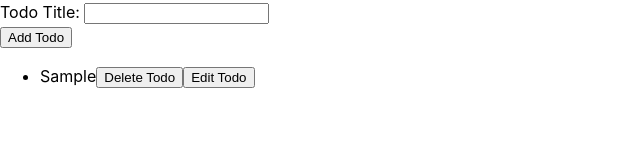
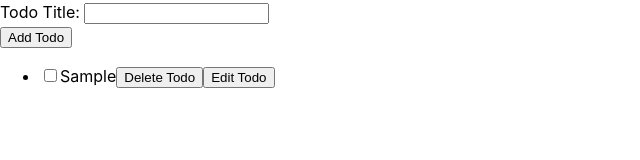
Before and after one commit to mmusta/todo-app, a React (Vite) app: page / in a window 1280 px wide. Both pictures are taken after typing "Sample" into the empty fields and a click on the button "Add Todo". Shown: the top 160 px of the page, without its empty margins (0-640 px from the left). Built offline with nearby package versions, Linux system fonts and the light colour scheme.

Commit message:
feat: add checkbox and update todo types

```diff
--- a/package.json
+++ b/package.json
@@ -9,6 +9,7 @@
     "preview": "vite preview"
   },
   "dependencies": {
+    "nanoid": "^4.0.2",
     "react": "^18.2.0",
     "react-dom": "^18.2.0"
   },
--- a/src/App.jsx
+++ b/src/App.jsx
@@ -1,16 +1,11 @@
 /* eslint-disable jsx-a11y/label-has-associated-control */
-import { useRef, useState } from 'react';
+import { useState } from 'react';
+import { nanoid } from 'nanoid';
 
 function App() {
   const [isEditableList, setIsEditableList] = useState([]);
+  /** @type {[{id: string, title: string, isCompleted: boolean}[],]} */
   const [todos, setTodos] = useState([]);
-  const inputRef = useRef(null);
-  const handleAddTodoClick = () => {
-    const newTodo = inputRef.current.value;
-    setTodos(todos.concat(newTodo));
-    inputRef.current.value = '';
-    setIsEditableList(isEditableList.concat(false));
-  };
   const handleDeleteClick = (index) => {
     const newTodos = [...todos.slice(0, index), ...todos.slice(index + 1)];
     setTodos(newTodos);
@@ -22,19 +17,48 @@ function App() {
       !isEditableList[index], ...isEditableList.slice(index + 1)];
     setIsEditableList(newBooleans);
   };
+
+  const handleCheckboxChange = (currentIndex) => {
+    const updatedTodos = todos.map((todo, index) => {
+      if (index === currentIndex) {
+        return {
+          ...todo,
+          isCompleted: !todo.isCompleted,
+        };
+      }
+      return todo;
+    });
+
+    setTodos(updatedTodos);
+  };
+
+  const onSubmit = (event) => {
+    event.preventDefault();
+    const newTodo = {
+      id: nanoid(),
+      title: event.target[0].value,
+      isCompleted: false,
+    };
+    setTodos(todos.concat(newTodo));
+    event.target[0].value = '';
+    setIsEditableList(isEditableList.concat(false));
+  };
   return (
     <div className="app">
-      <div>
-        <label htmlFor="todo-title">Todo Title: </label>
-        <input id="todo-title" ref={inputRef} />
-      </div>
-      <button onClick={handleAddTodoClick} type="button">
-        Add Todo
-      </button>
+      <form onSubmit={onSubmit}>
+        <div>
+          <label htmlFor="todo-title">Todo Title: </label>
+          <input id="todo-title" />
+        </div>
+        <button type="submit">
+          Add Todo
+        </button>
+      </form>
       <ul>
         {todos.map((todo, index) => (
-          <li key={todo}>
-            {isEditableList[index] ? <input /> : <span>{todo}</span> }
+          <li key={todo.id}>
+            <input type="checkbox" checked={todo.isCompleted} onChange={() => handleCheckboxChange(index)} />
+            {isEditableList[index] ? <input /> : <span>{todo.title}</span> }
             <button type="button" onClick={() => handleDeleteClick(index)}>Delete Todo</button>
             <button type="button" onClick={() => handleEditClick(index)}>Edit Todo</button>
           </li>
```
Also changed, not shown: 1 other file (tests, documents, lock files or other folders).
